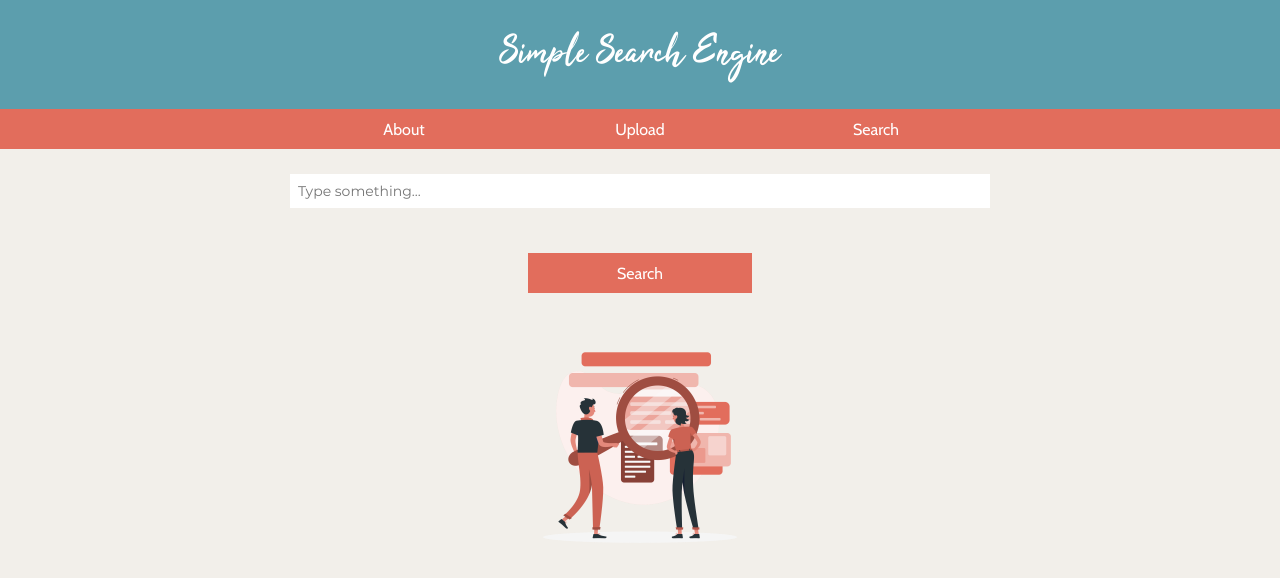
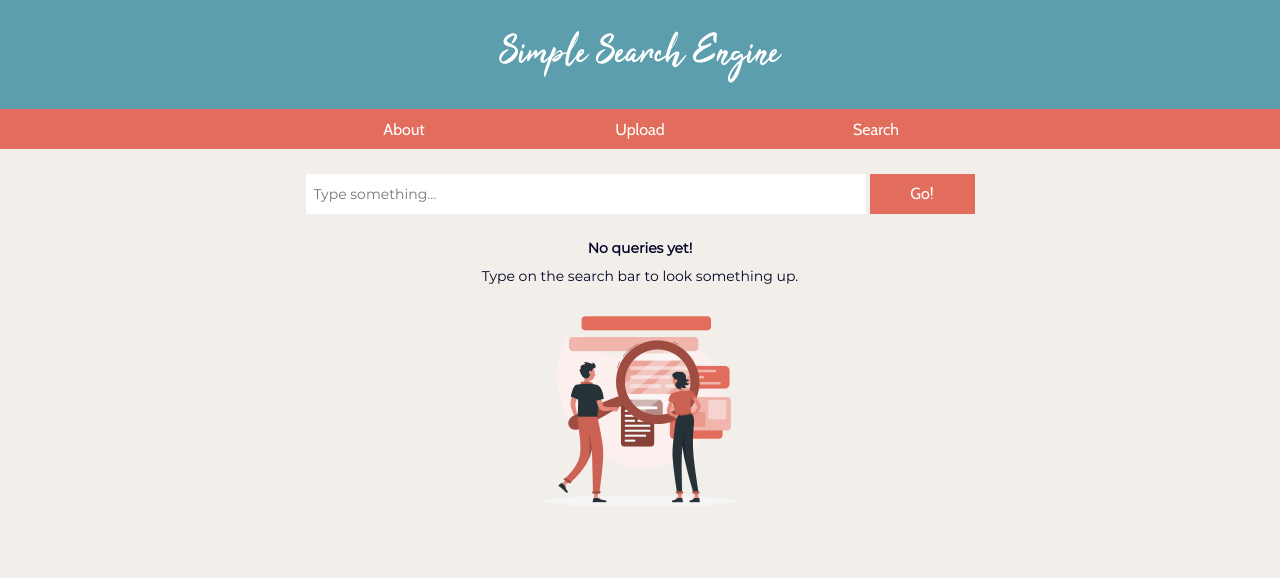
Before and after one commit to raisvaza/Algeo02-19060, a Flask app: page / in a window 1280 px wide. Shown: the top 578 px of the page. Run offline with Flask 2, Linux system fonts and the light colour scheme.

Commit message:
Edits to Search Bar + Minor Edits

```diff
--- a/src/static/css/styles.css
+++ b/src/static/css/styles.css
@@ -169,13 +169,14 @@ input[type=file]::file-selector-button:hover {
 }
 
 .search-box input[type=text] {
-    float: center;
     padding: 8px;
     border: none;
-    width: 100%;
+    width: 80%;
+    height: 40px;
     margin: 25px 0px;
     font-size: 14px;
     font-family: "Montserrat";
+    display: inline-block;
 }
 
 .search-box input[type=submit] {
--- a/src/templates/about.html
+++ b/src/templates/about.html
@@ -26,7 +26,8 @@
     <!--Searchbox-->
     <div class="search-box">
         <h2 style="margin-top: 30px">Hello, there!</h2>
-        <p>Lorem ipsum dolor sit amet, consectetur adipiscing elit, sed do eiusmod tempor incididunt ut labore et dolore magna aliqua.</p>
+        <p>This is a simple search engine made using Python, Flask, and HTML/CSS.<br>
+           Click on 'Search' and type into the search bar to start!</p>
     </div>
 
     <!--Content-->
--- a/src/templates/main.html
+++ b/src/templates/main.html
@@ -26,17 +26,16 @@
     <!--Searchbox-->
     <div class="search-box">
         <form action = "http://localhost:5000/result" method = "POST">
-            <input type="text" placeholder="Type something...">
-            <input type = "submit" value = "Search" />
-            <br>
-            <br>
-            <br>
+            <input type="text" placeholder="Type something..."/>
+            <input type="submit" value="Go!" style="width:15%; min-width: 50px; margin: 20px 0px" />
         </form>
 
     </div>
 
     <!--Content-->
     <div class="content-wrapper" align="center">
+        <h3>No queries yet!</h3>
+        <p>Type on the search bar to look something up.</p><br>
         <img class="upload-image" src="../static/Search(1).png">
     </div>
 
--- a/src/templates/result.html
+++ b/src/templates/result.html
@@ -25,7 +25,8 @@
 
     <!--Searchbox-->
     <div class="search-box">
-        <input type="text" placeholder="Type something...">
+        <input type="text" placeholder="Type something..."/>
+        <input type="submit" value="Go!" style="width:15%; min-width: 50px; margin: 20px 0px" />
     </div>
 
     <!--Content-->
--- a/src/templates/upload.html
+++ b/src/templates/upload.html
@@ -26,7 +26,7 @@
     <!--Searchbox-->
     <div class="search-box">
         <h2 style="margin-top: 30px">Upload Documents</h2>
-        <p>Lorem ipsum dolor sit amet, consectetur adipiscing elit, sed do eiusmod tempor incididunt ut labore et dolore magna aliqua.</p>
+        <p>Add new files to the database using the upload form below.<br>Required extension: txt.</p>
     </div>
 
     <!--Content-->
```
